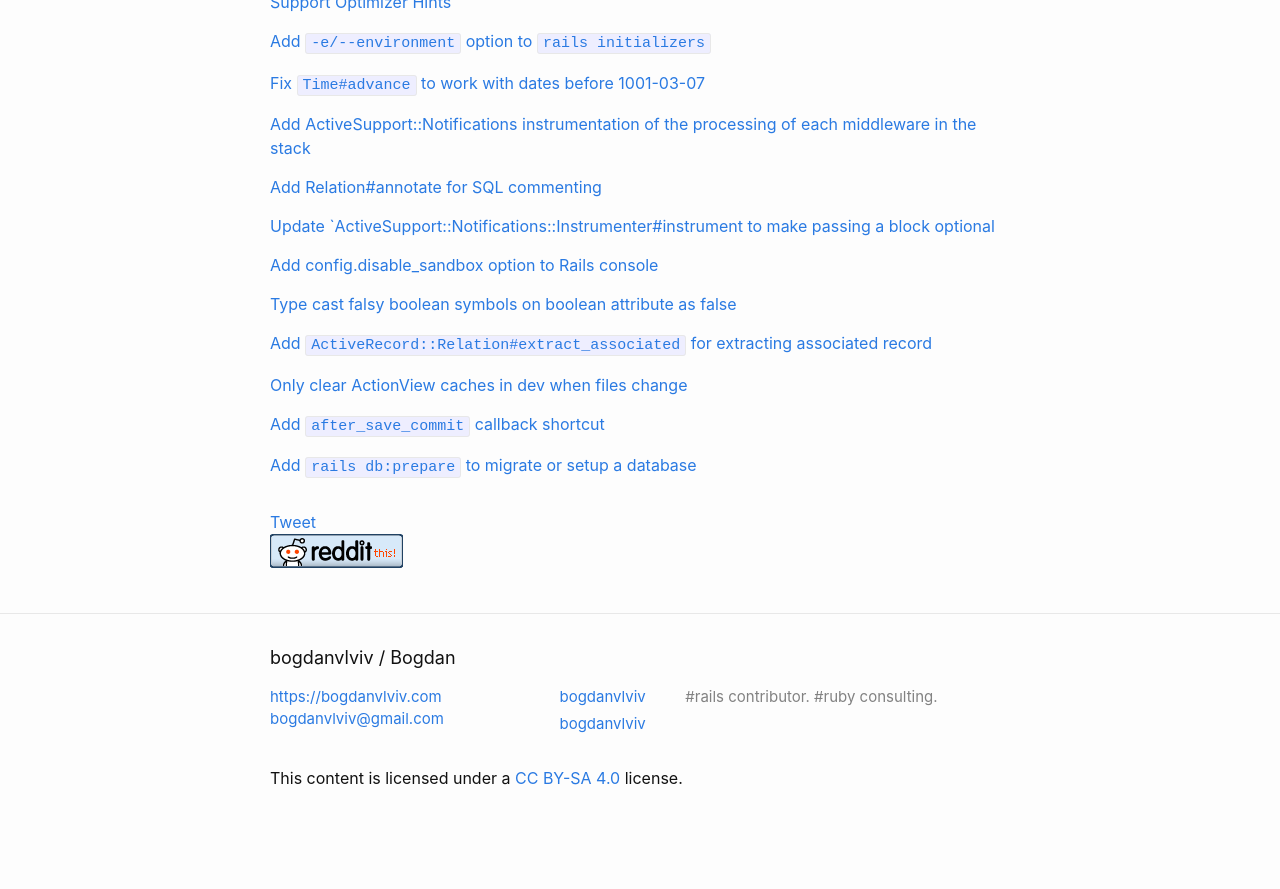
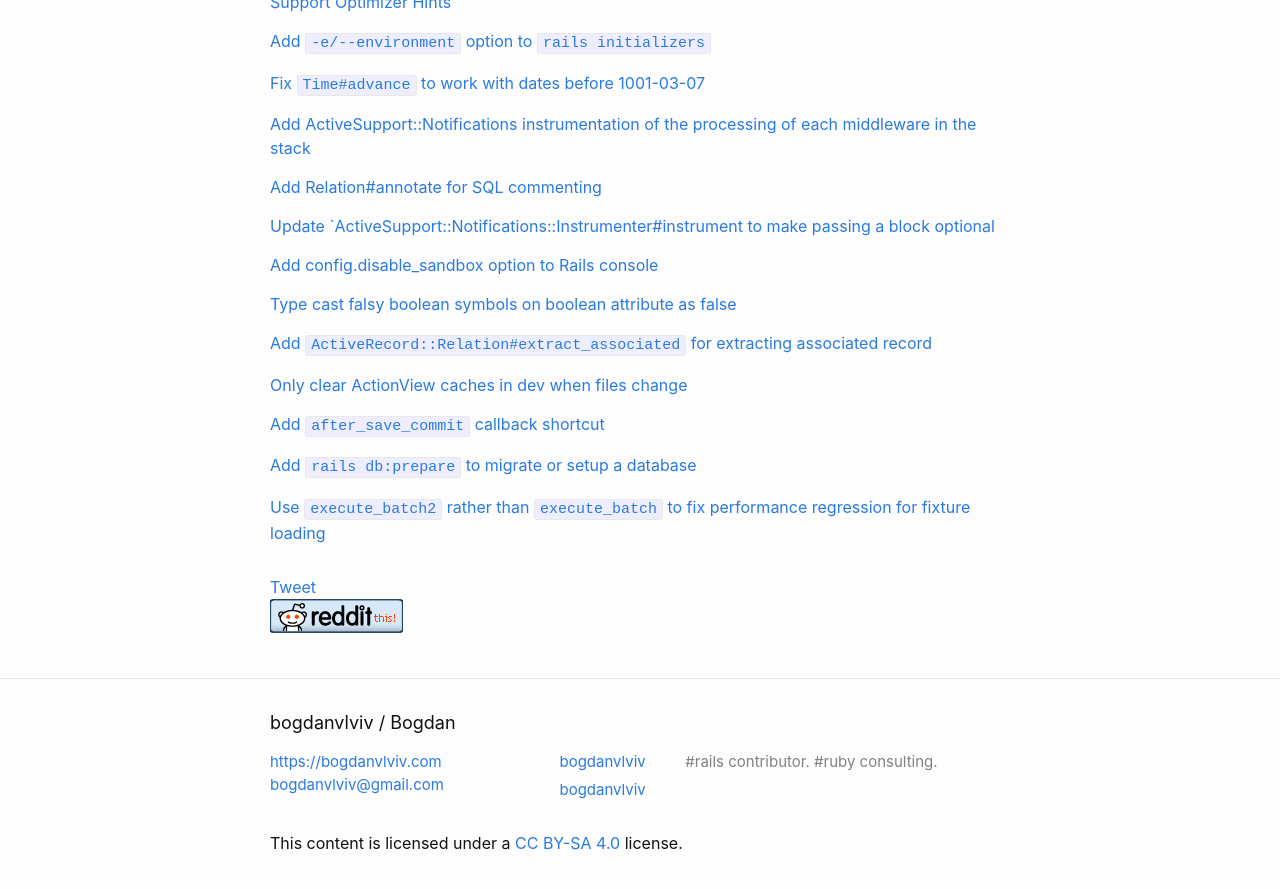
Before and after one commit to crowdpro3/bogdanvlviv.github.io, a Jekyll site: the page built from _posts/ruby/rails/2018-10-08-what-is-new-in-rails-6_0.markdown, in a window 1280 px wide and 900 px high, scrolled down 13906 px. Shown: the top 889 px of the window. Built offline with Jekyll 4.4.1, drawn with Linux system fonts in a browser that asks for light colours; comment, search, counter and statistics services are not loaded; before the commit the page ends 14741 px from its top, so only the background shows below that.

Commit message:
Add one link about rails 6.0 and `bundle update`

```diff
--- a/_posts/ruby/rails/2018-10-08-what-is-new-in-rails-6_0.markdown
+++ b/_posts/ruby/rails/2018-10-08-what-is-new-in-rails-6_0.markdown
@@ -633,3 +633,5 @@ Pull Requests:
 [Add `after_save_commit` callback shortcut](https://github.com/rails/rails/pull/35804)
 
 [Add `rails db:prepare` to migrate or setup a database](https://github.com/rails/rails/pull/35768)
+
+[Use `execute_batch2` rather than `execute_batch` to fix performance regression for fixture loading](https://github.com/rails/rails/pull/35844)
```
Also changed, not shown: Gemfile.lock.
